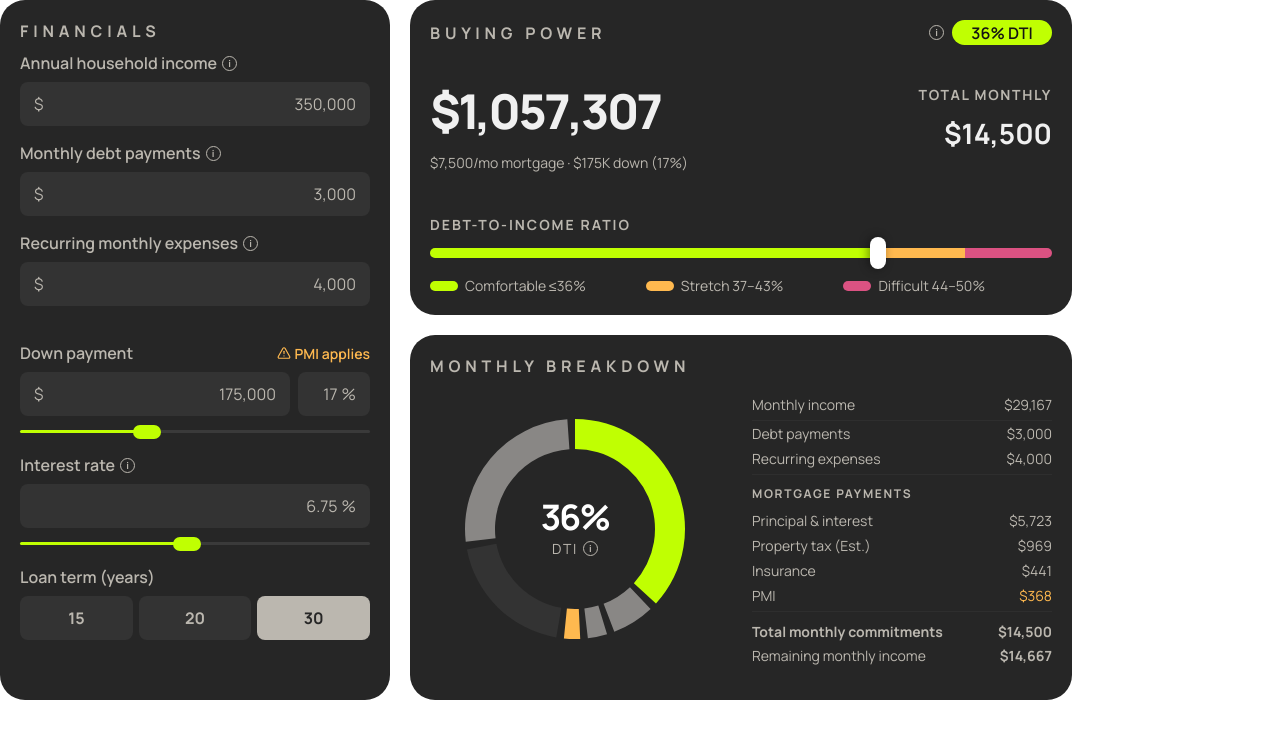
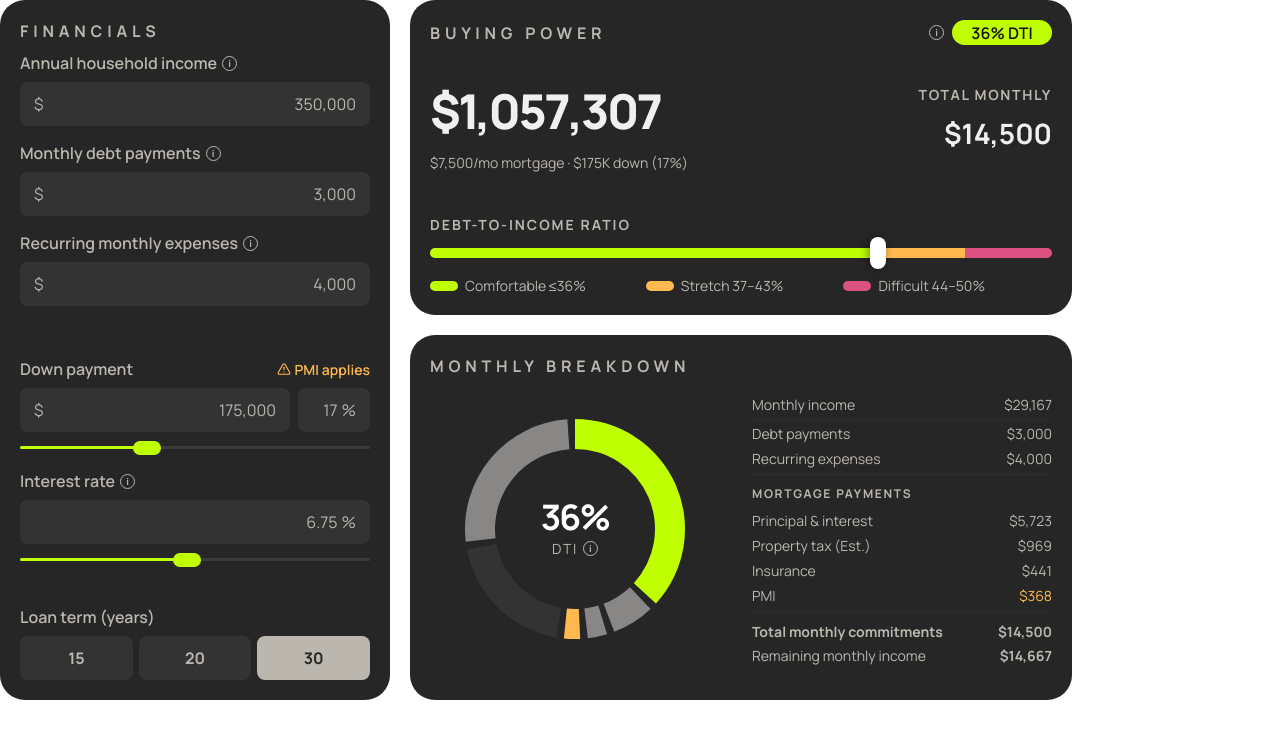
Before and after one commit to hauserapp/affordability-calculator, a Next.js app: page /tools/affordability-calculator in a window 1280 px wide. Shown: the top 738 px of the page. Built offline with nearby package versions, Linux system fonts and the light colour scheme.

Commit message:
fix loan term bottom spacing

```diff
--- a/components/AffordabilityCalculator.jsx
+++ b/components/AffordabilityCalculator.jsx
@@ -311,7 +311,7 @@ export default function BuyingPowerCalc() {
             {/* ══════════════════════════════════════════════
                 CARD 1 — Financials
             ══════════════════════════════════════════════ */}
-            <div className="left-card" style={{ ...card, width: 390, height: 700 }}>
+            <div className="left-card" style={{ ...card, width: 390, height: 700, display: "flex", flexDirection: "column", paddingBottom: 0 }}>
               <div style={{ ...sectHdr, marginBottom: 10 }}>Financials</div>
 
               <div style={fRow}>
@@ -362,7 +362,7 @@ export default function BuyingPowerCalc() {
                   style={sliderBg(downCash, 0, 500000)} />
               </div>
 
-              <div style={fRow}>
+              <div style={{ ...fRow, marginBottom: 0 }}>
                 <div style={fLbl}>
                   <span style={{ display: "flex", alignItems: "center", gap: 5 }}>
                     Interest rate <IBtn text="Current rate from your lender. Check Freddie Mac's weekly survey for market rates." />
@@ -374,7 +374,7 @@ export default function BuyingPowerCalc() {
                   style={sliderBg(rate, 2, 12)} />
               </div>
 
-              <div style={fRow}>
+              <div style={{ marginTop: "auto", paddingBottom: 20 }}>
                 <div style={{ ...fLbl, marginBottom: 8 }}>Loan term (years)</div>
                 <div style={{ display: "flex", gap: 6 }}>
                   {[15, 20, 30].map(t => (
```
